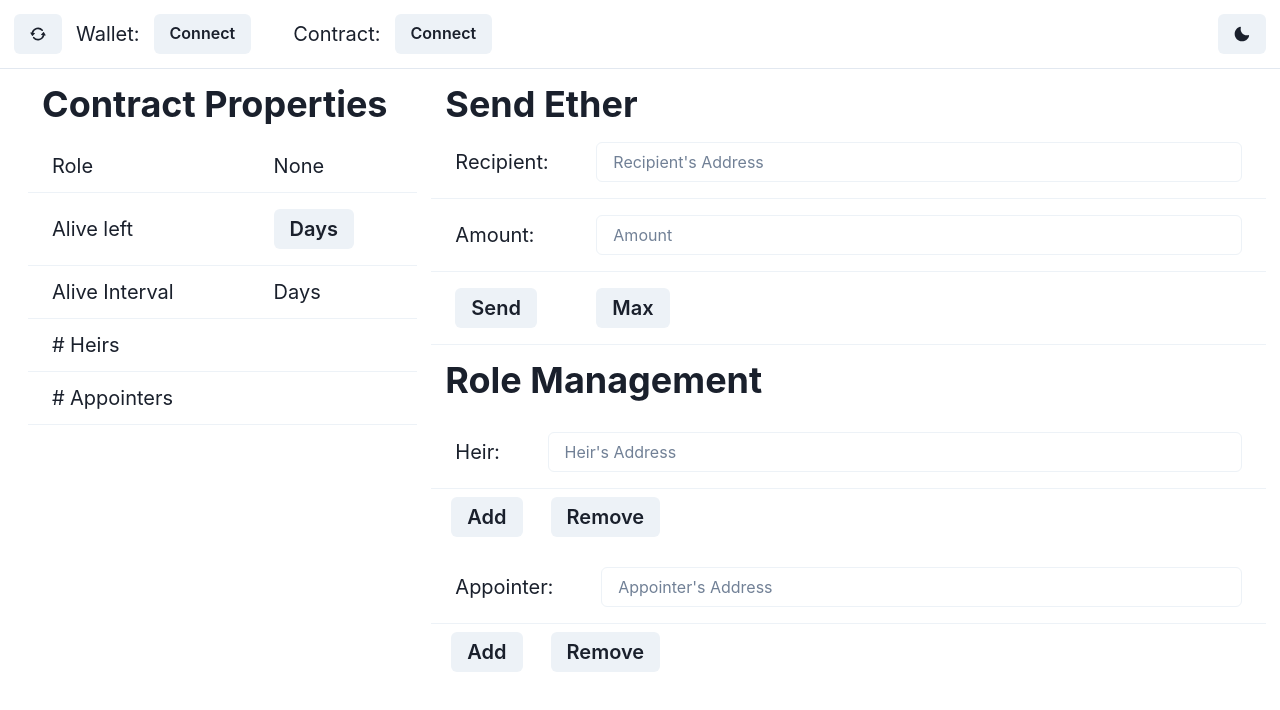
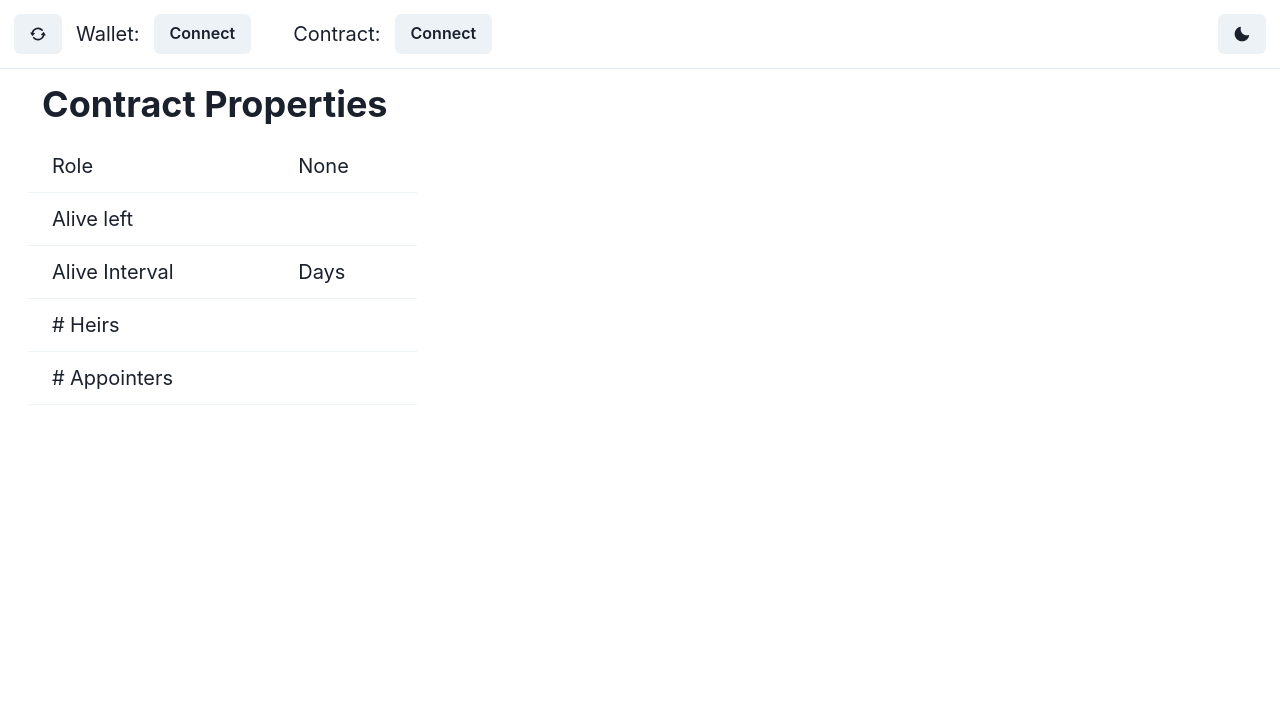
Before and after one commit to cmeyke/heritage, a React (Vite) app in the folder heritage-app/: page / in a window 1280 px wide. Shown: the top 710 px of the page. Built offline with nearby package versions, Linux system fonts and the light colour scheme.

Commit message:
Dashboard role specific items implemented

```diff
--- a/heritage-app/src/components/Dashboard.jsx
+++ b/heritage-app/src/components/Dashboard.jsx
@@ -425,6 +425,7 @@ export default function Dashboard({provider, contract, contractAddress, role, al
                 <Tr>
                   <Td>Alive left</Td>
                   <Td>
+                    {role === "Appointer" ?
                     <AliveButton
                       alive={alive}
                       timeAlive={timeAlive}
@@ -432,7 +433,7 @@ export default function Dashboard({provider, contract, contractAddress, role, al
                       provider={provider}
                       setAlive={setAlive}
                       setTimeAlive={setTimeAlive}
-                    />
+                    /> : alive}
                   </Td>
                 </Tr>
                 <Tr>
@@ -464,7 +465,8 @@ export default function Dashboard({provider, contract, contractAddress, role, al
           />
       </GridItem>
       <GridItem colSpan="2"  fontSize='xl' textAlign="left">
-        <SendEther
+        {role === "Appointer" ?
+        <><SendEther
           contract={contract}
           provider={provider}
           contractAddress={contractAddress}
@@ -475,7 +477,7 @@ export default function Dashboard({provider, contract, contractAddress, role, al
           setAppointers={setAppointers}
           setNumberOfAppointers={setNumberOfAppointers}
           contract={contract}
-        />
+        /></> : <></>}
       </GridItem>
     </Grid>
   )
--- a/heritage-app/src/components/Navbar.jsx
+++ b/heritage-app/src/components/Navbar.jsx
@@ -72,6 +72,8 @@ async function updateContractData(contract, contractAddress, setContractBalance,
       setRole("Appointer");
     } else if (await contract.hasRole(HEIR_ROLE, address)) {
       setRole("Heir");
+    } else {
+      setRole("None");
     }
     updateAliveData(contract, provider, setAlive, setTimeAlive);
     const numberOfHeirs = await contract.getRoleMemberCount(HEIR_ROLE);
```
